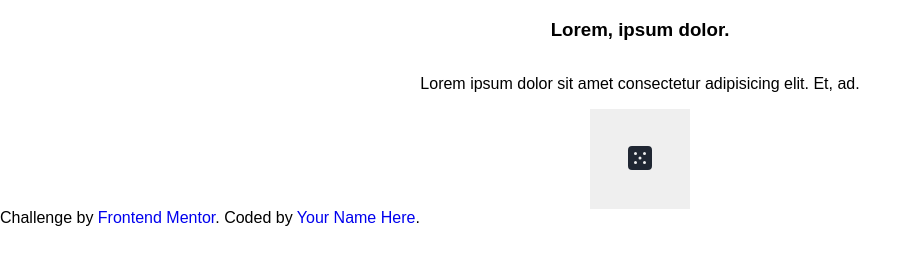
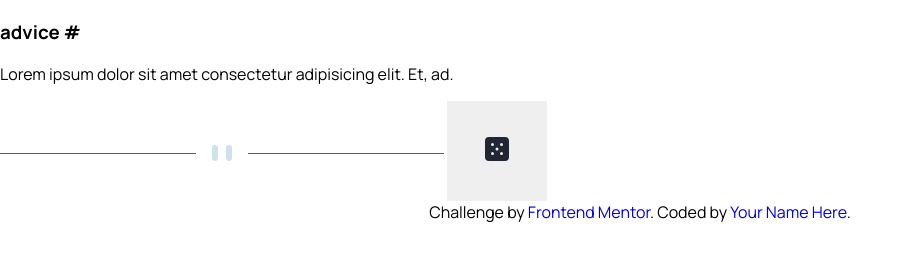
Before and after one commit to DanyaCorneum/advice-generator-app, a website built with Parcel: page index.html in a window 1280 px wide. Shown: the whole page, without its empty margins (0-922 px from the left). Built offline with nearby package versions, Linux system fonts and the light colour scheme.

Commit message:
update index.html

```diff
--- a/index.html
+++ b/index.html
@@ -9,23 +9,32 @@
       sizes="32x32"
       href="src/images/favicon-32x32.png"
     />
+    <link rel="preconnect" href="https://fonts.googleapis.com" />
+    <link rel="preconnect" href="https://fonts.gstatic.com" crossorigin />
+    <link
+      href="https://fonts.googleapis.com/css2?family=Manrope:wght@200..800&family=Rubik:ital,wght@0,300..900;1,300..900&display=swap"
+      rel="stylesheet"
+    />
     <link rel="stylesheet" href="src/styles/config.css" />
     <link rel="stylesheet" href="src/styles/style.css" />
     <title>Advice generator app</title>
   </head>
   <body>
     <div class="advice">
-      <div class="advice-container">
-        <h3 class="title">Lorem, ipsum dolor.</h3>
+      <h3 class="title">advice #</h3>
       <p class="text">
         Lorem ipsum dolor sit amet consectetur adipisicing elit. Et, ad.
       </p>
+      <img
+        src="src/images/pattern-divider-desktop.svg"
+        id="first-line"
+        alt=""
+      />
       <button class="next-advice">
         <img src="src/images/icon-dice.svg" alt="" />
       </button>
     </div>
-    </div>
-    <div class="attribution">
+    <div class="attribution" style="text-align: center">
       Challenge by
       <a href="https://www.frontendmentor.io?ref=challenge" target="_blank"
         >Frontend Mentor</a
```
Lines whose indentation alone changed are shown as unchanged.
